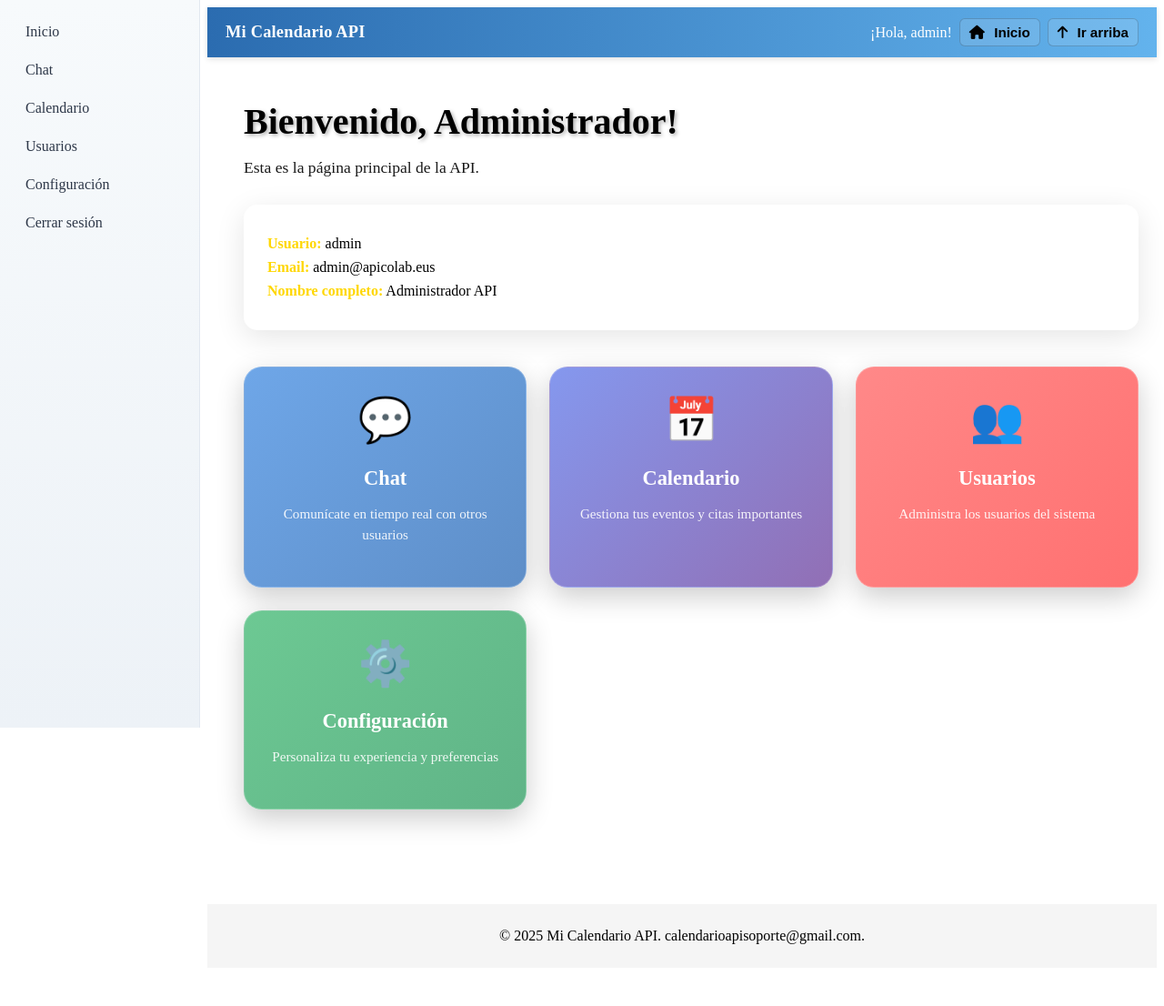
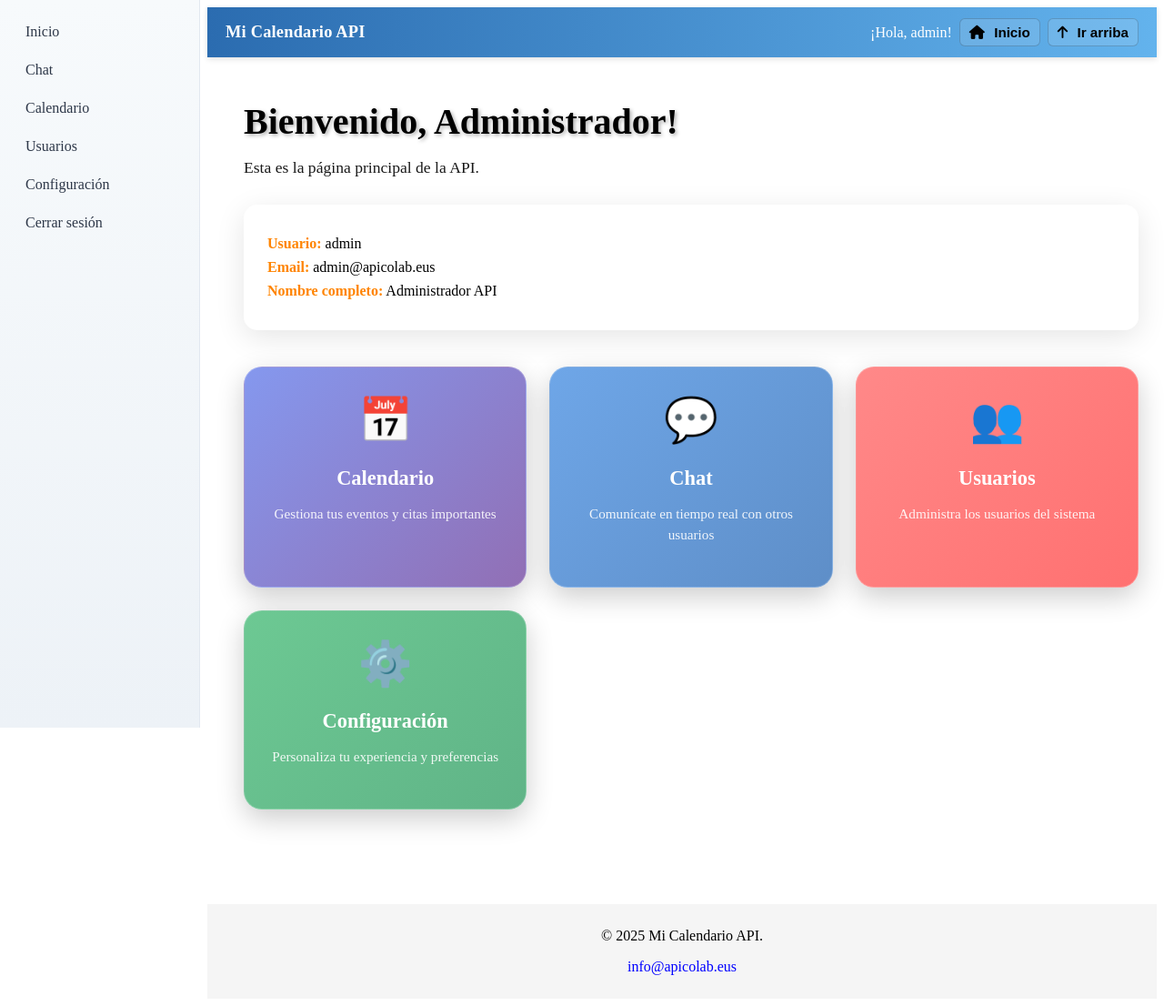
Before and after one commit to 2001uri15/API, a PHP site: page / in a window 1280 px wide. Shown: the whole page at 91% size. Before the commit the page ends 1038 px from the top, so only its background shows below. Run offline with PHP 8.4, Linux system fonts and the light colour scheme; a user stored in the database is signed in; data that the repository does not hold is empty.

Commit message:
Cambios colores texto footer, texto home iniciado y orden modulos home iniciado

```diff
--- a/app/templates/footer.php
+++ b/app/templates/footer.php
@@ -4,7 +4,7 @@
 </div> <!-- Cierre del main-content-wrapper -->
 
 <footer style="background:#f5f5f5; padding:10px; text-align:center; margin-left: 220px;">
-    <p>&copy; <?= date('Y') ?> Mi Calendario API. calendarioapisoporte@gmail.com.</p>
+    <p>&copy; <?= date('Y') ?> Mi Calendario API. <p class="footer-text">info@apicolab.eus</p></p>
 </footer>
 
 </body>
--- a/app/templates/home/estilos-home.css
+++ b/app/templates/home/estilos-home.css
@@ -16,6 +16,10 @@
     opacity: 0.9;
 }
 
+.footer-text {
+    color: blue;
+}
+
 .user-info {
     background: rgba(255, 255, 255, 0.1);
     backdrop-filter: blur(10px);
@@ -32,7 +36,7 @@
 }
 
 .user-info strong {
-    color: #ffd700;
+    color: #ff8400;
 }
 
 /* Grid de servicios */
--- a/app/templates/home/homeIniciado.php
+++ b/app/templates/home/homeIniciado.php
@@ -20,16 +20,16 @@ require_once 'templates/sidebar.php';
 
     <!-- Grid de servicios -->
     <div class="services-grid">
+        <a href="/calendario/index.php" class="service-card calendar">
+            <span class="service-icon">📅</span>
+            <h3>Calendario</h3>
+            <p>Gestiona tus eventos y citas importantes</p>
+        </a>
+
         <a href="/chat/index.php" class="service-card chat">
             <span class="service-icon">💬</span>
             <h3>Chat</h3>
             <p>Comunícate en tiempo real con otros usuarios</p>
-        </a>
-
-        <a href="/calendario/index.php" class="service-card calendar">
-            <span class="service-icon">📅</span>
-            <h3>Calendario</h3>
-            <p>Gestiona tus eventos y citas importantes</p>
         </a>
 
         <a href="usuarios/index.php" class="service-card users">
```
